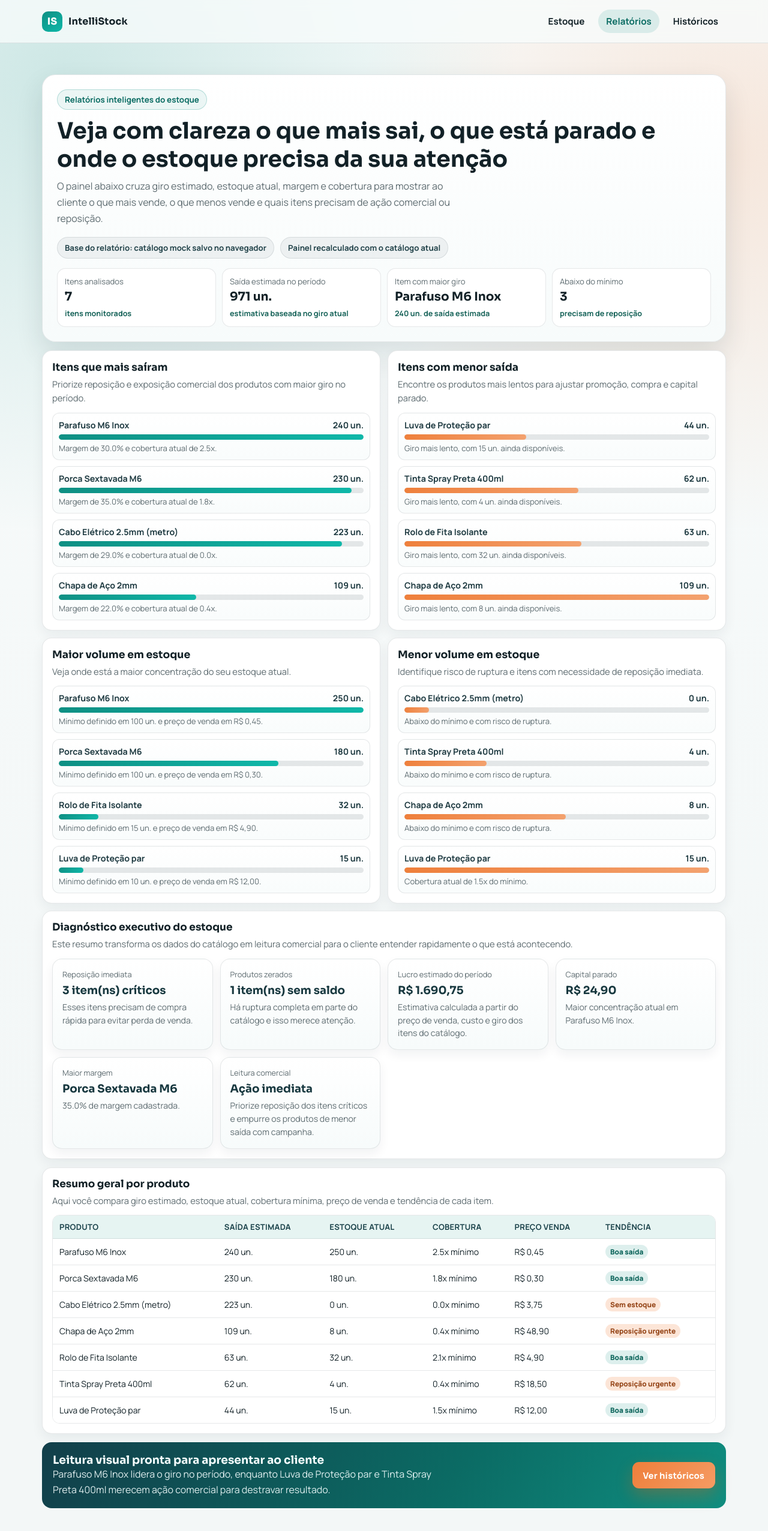
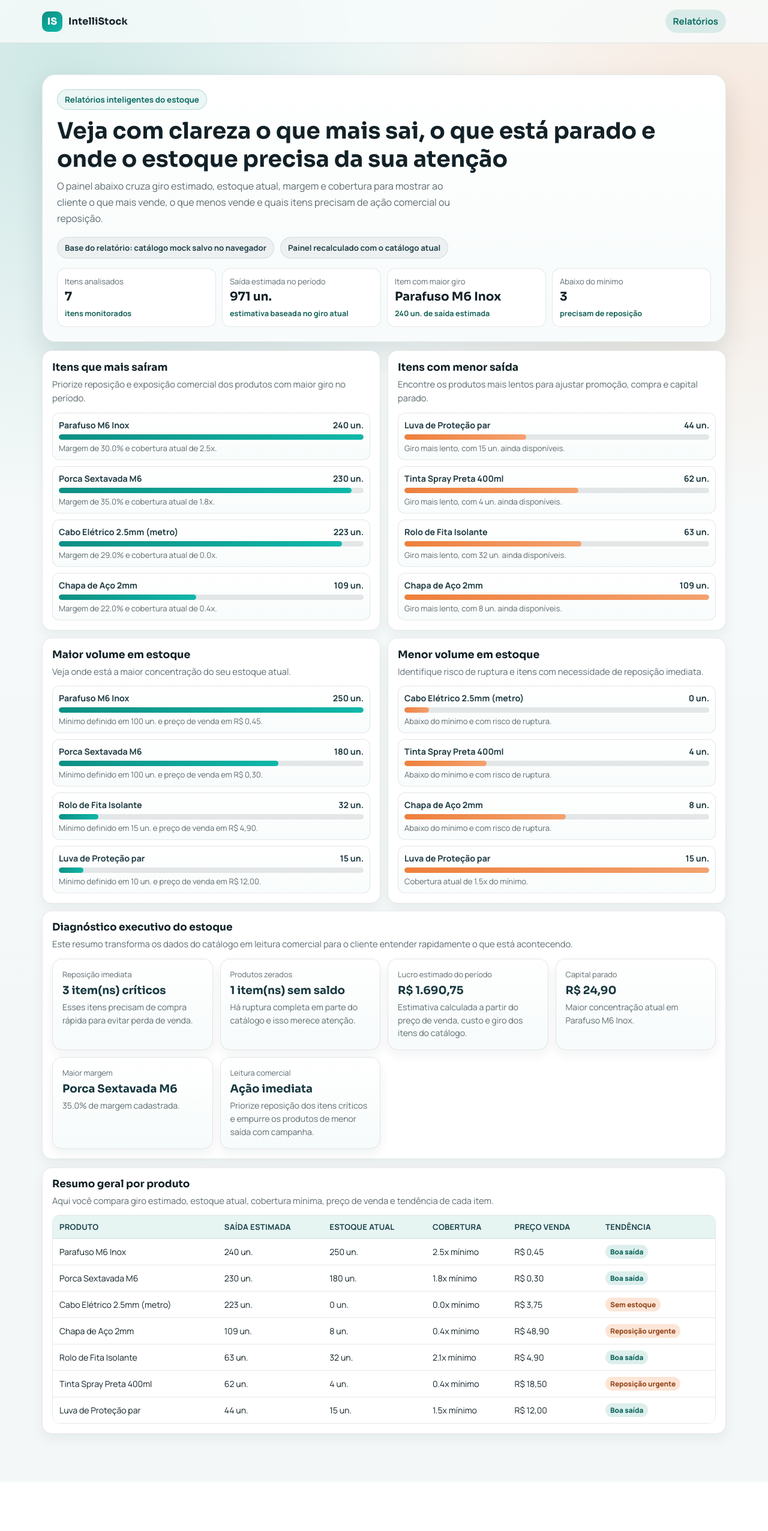
Before and after one commit to Ryangamer1902/IntelliStock, a website: page public/relatorios.html in a window 1280 px wide. Shown: the whole page at 60% size. After the commit the page ends 2470 px from the top, so only its background shows below. Drawn offline with Linux system fonts and the light colour scheme.

Commit message:
Remove botões histórico e ajusta nav por autenticação

```diff
--- a/public/relatorios.html
+++ b/public/relatorios.html
@@ -560,14 +560,13 @@
         <span>IntelliStock</span>
       </a>
       <nav>
-        <a href="/dashboard.html">Estoque</a>
+        <a href="/dashboard.html" class="nav-auth-link" style="display:none">Estoque</a>
         <a href="/relatorios.html" class="active">Relatórios</a>
-        <a href="/historico.html">Históricos</a>
       </nav>
       <div class="user-area" id="userArea" style="display:none;flex-shrink:0;align-items:center;gap:10px">
         <div style="display:flex;align-items:center;gap:8px;border:1px solid rgba(18,33,39,0.1);border-radius:999px;padding:7px 13px 7px 9px;background:#fff;font-size:0.85rem;font-weight:700;color:#1f3840">
           <div id="avatarInitial" style="width:26px;height:26px;border-radius:50%;background:linear-gradient(145deg,#0e8f83,#0fb8a9);display:grid;place-items:center;color:#fff;font-size:0.75rem;font-weight:800">?</div>
-          <span id="userName"></span>
+          Olá, <strong id="userName">...</strong>
         </div>
         <button id="btnLogout" style="border:1px solid rgba(192,57,43,0.3);background:rgba(192,57,43,0.08);color:#c0392b;border-radius:999px;padding:7px 13px;font-size:0.82rem;font-weight:700;cursor:pointer">Sair</button>
       </div>
@@ -669,15 +668,8 @@
       </div>
     </section>
 
-    <section class="cta reveal-section">
-      <div>
-        <h3>Leitura visual pronta para apresentar ao cliente</h3>
-        <p id="ctaSummary">
-          Com visão clara do que mais gira, do que está parado e do que exige reposição, a decisão comercial fica muito mais simples.
-        </p>
-      </div>
-      <a class="btn btn-main" href="/historico.html">Ver históricos</a>
-    </section>
+    <span id="ctaSummary" style="display:none"></span>
+
   </main>
 
   <script>
```
Also changed, not shown: public/dashboard.html (+0 -1 lines), public/index.html (+0 -2 lines).
